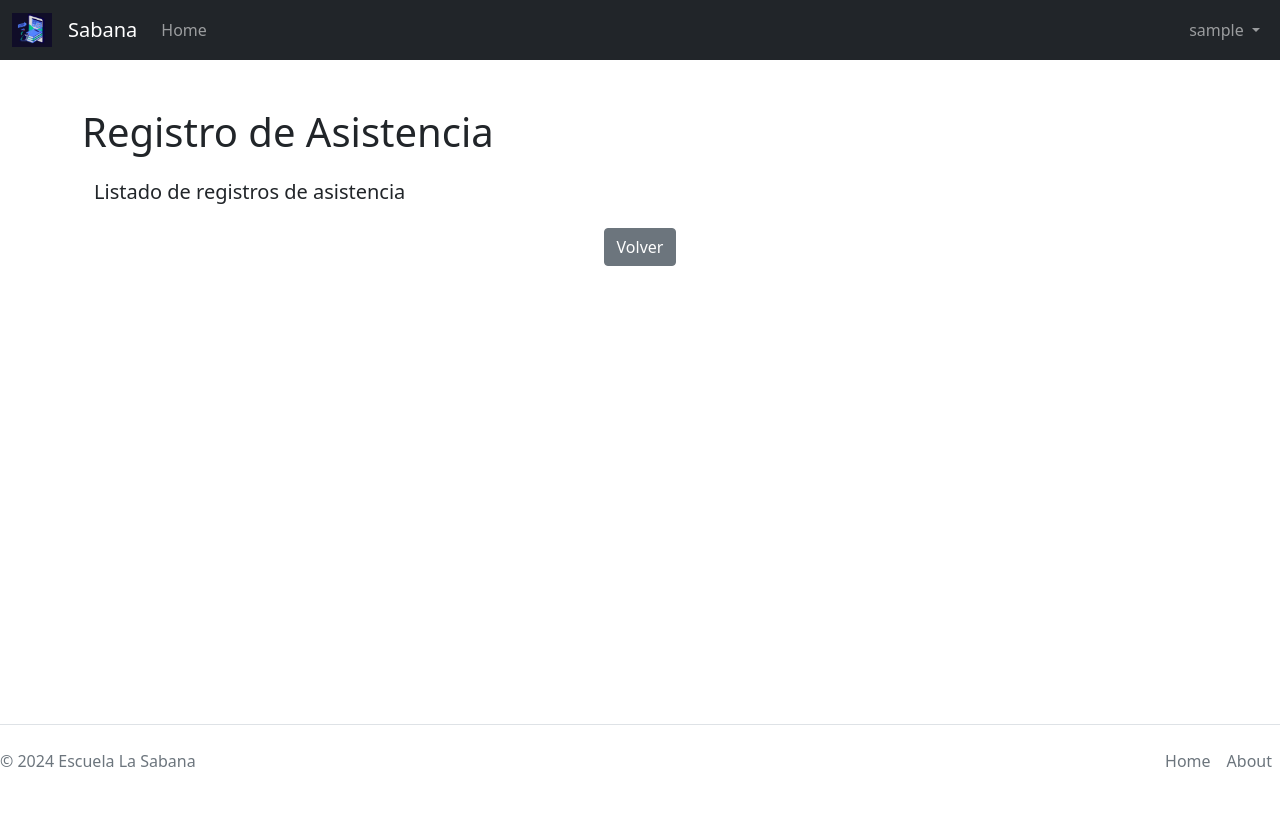
After one commit to RR20102/DSI2024-SABANAPROYECT, a Django app: page /asistencia/listar-registros/ in a window 1280 px wide. The commit adds this page. Run offline with Django 3.2, Linux system fonts and the light colour scheme; the visitor is signed in with stand-in values (Sample User, id 1); some libraries are stand-ins or nearby versions.

Commit message:
Registro de asistencia
Creación de la view, url y template que listara los registros de asistencia

```diff
--- a/Proyecto2024/settings.py
+++ b/Proyecto2024/settings.py
@@ -99,7 +99,7 @@ DATABASES = {
         'PORT': '5433',
         'OPTIONS': {
             'sslmode': 'verify-ca',  # Usar 'require' si no necesitas verificación del CA
-            'sslrootcert': 'C:/Users/holac/Downloads/root (2).crt',  # Ruta al certificado CA
+            'sslrootcert': 'C:/certificado/root (2).crt',  # Ruta al certificado CA
         },
     }
 }
--- a/accounts/templates/accounts/home.html
+++ b/accounts/templates/accounts/home.html
@@ -204,7 +204,7 @@
                         <div class="card-body">
                             <h5 class="card-title">Registro de Asistencia</h5>
                             <p class="card-text">Registra y consulta la asistencia de los estudiantes.</p>
-                            <a href="#" class="btn btn-warning">Ir a Registro de Asistencia</a>
+                            <a href="{% url 'registroasistencia' %}" class="btn btn-warning">Ir a Registro de Asistencia</a>
                         </div>
                     </div>
                 </div>
--- /dev/null
+++ b/accounts/templates/asistencia/registro_asistencia.html
@@ -0,0 +1,20 @@
+{% extends "accounts/templates/accounts/base.html" %}
+{% block title %}SABANA - Asistencia {% endblock %}
+{% block content %}
+{% load tags %}
+
+<div class="container">
+    <div>
+        <h1 class="mt-5">Registro de Asistencia</h1>
+    </div>
+
+    <div class="container mt-4">
+        <h5>Listado de registros de asistencia</h5>
+    </div>
+
+    <div class="mt-4 d-flex justify-content-center">
+        <a href="{% url 'home' %}" class="btn btn-secondary">Volver</a>
+    </div>
+</div>
+
+{% endblock %}
--- a/accounts/urls.py
+++ b/accounts/urls.py
@@ -28,4 +28,6 @@ urlpatterns = [
     path('editarasignacion/<int:id>/', views.editarasignacion, name='editarasignacion'),
     path('visualizarasignaciondocente/', views.visualizarasignaciondocente, name='visualizarasignaciondocente'),
 
+    #Codigo Registro de Asistencia - Ricardo
+    path('asistencia/listar-registros/', views.registro_asistencia, name='registroasistencia'),
 ]
--- a/accounts/views.py
+++ b/accounts/views.py
@@ -473,3 +473,11 @@ def eliminar_estudiante(request, id):
 
     # Si no es método POST, retornar un error
     return JsonResponse({'success': False, 'message': 'Método no permitido.'})
+
+
+
+
+# Codigo Registro de asistencia
+@login_required
+def registro_asistencia(request):
+    return render(request, 'asistencia/registro_asistencia.html')
```
